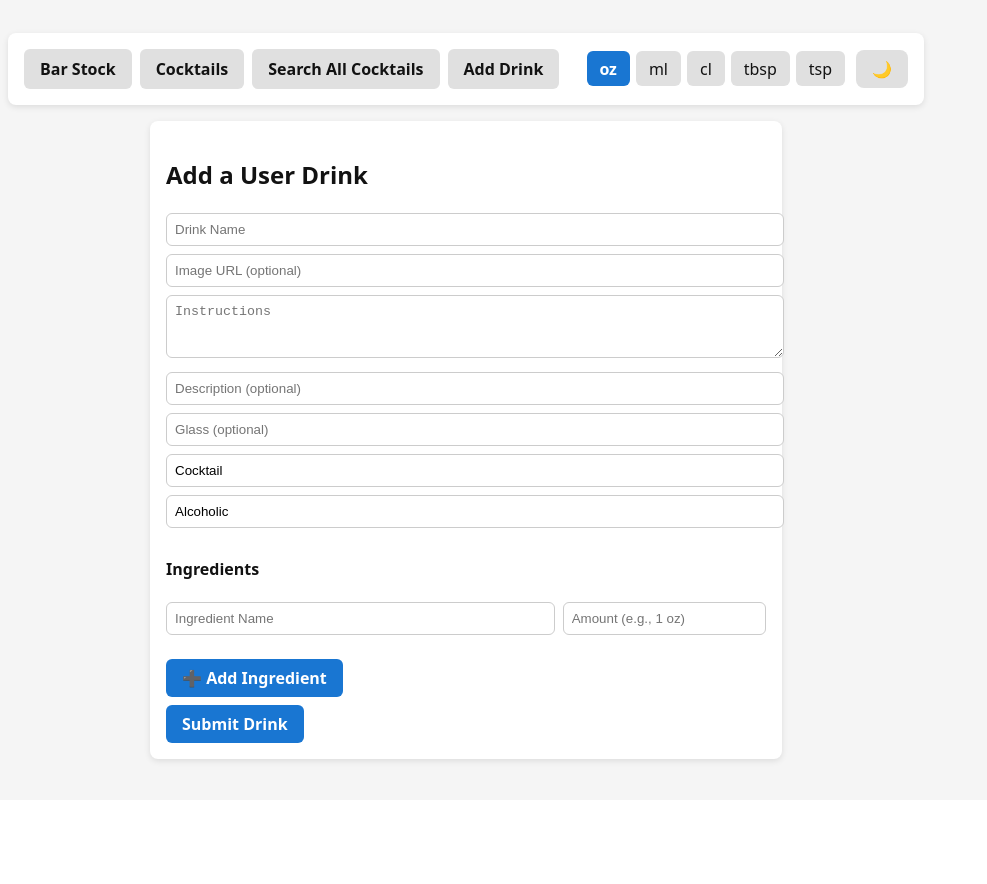
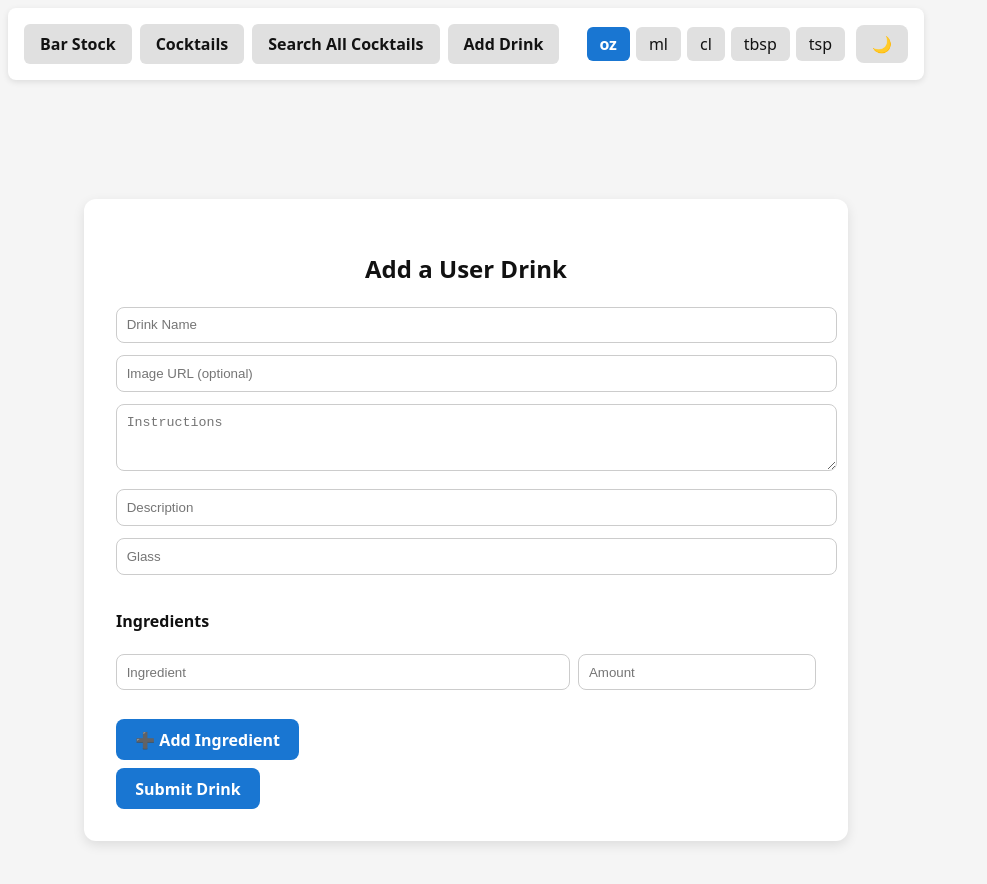
Before and after one commit to masterpoag/Bar-Mate, a React (Vite) app: page /add-drinks in a window 1280 px wide. Shown: the top 884 px of the page, without its empty margins (0-987 px from the left). Before the commit the page ends 800 px from the top, so only its background shows below. Built offline with nearby package versions, Linux system fonts and the light colour scheme.

Commit message:
making the style look better

```diff
--- a/src/pages/adddrink.jsx
+++ b/src/pages/adddrink.jsx
@@ -16,14 +16,13 @@ export default function UserDrinksPage({ darkMode }) {
   };
 
   const updateIngredient = (index, field, value) => {
-    const newIngredients = [...ingredients];
-    newIngredients[index][field] = value;
-    setIngredients(newIngredients);
+    const updated = [...ingredients];
+    updated[index][field] = value;
+    setIngredients(updated);
   };
 
   const removeIngredient = (index) => {
-    const newIngredients = ingredients.filter((_, i) => i !== index);
-    setIngredients(newIngredients);
+    setIngredients(ingredients.filter((_, i) => i !== index));
   };
 
   const handleSubmit = async (e) => {
@@ -32,14 +31,14 @@ export default function UserDrinksPage({ darkMode }) {
     const newDrink = {
       name: name.trim(),
       ingredients: ingredients
-        .filter((ing) => ing.name.trim() !== "")
-        .map((ing) => ({ name: ing.name.trim(), amount: ing.amount.trim() })),
+        .filter((i) => i.name.trim() !== "")
+        .map((i) => ({ name: i.name.trim(), amount: i.amount.trim() })),
       instructions: instructions.trim(),
       image: image.trim(),
       description: description.trim(),
       glass: glass.trim(),
-      category: category.trim(),
-      alcoholic: alcoholic.trim(),
+      category: category.trim() || "Cocktail",
+      alcoholic: alcoholic.trim() || "Alcoholic",
     };
 
     try {
@@ -49,8 +48,6 @@ export default function UserDrinksPage({ darkMode }) {
         body: JSON.stringify(newDrink),
       });
 
-      const data = await res.json();
-
       if (res.ok) {
         setSubmitted(true);
         setName("");
@@ -58,54 +55,65 @@ export default function UserDrinksPage({ darkMode }) {
         setImage("");
         setDescription("");
         setGlass("");
-        setCategory("Cocktail");
-        setAlcoholic("Alcoholic");
         setIngredients([{ name: "", amount: "" }]);
-      } else {
-        alert(data.message);
       }
     } catch (err) {
-      console.error(err);
-      alert("Failed to save drink. Is the server running?");
+      alert("Server not running.");
     }
   };
 
-  const formStyle = {
-    maxWidth: "600px",
-    margin: "1rem auto",
-    padding: "1rem",
-    background: darkMode ? "#1e1e1e" : "#fff",
-    color: darkMode ? "#f5f5f5" : "#121212",
-    borderRadius: "8px",
+  const pageStyle = {
+    minHeight: "100vh",
+    display: "flex",
+    justifyContent: "center",
+    alignItems: "center",
+    background: darkMode ? "#121212" : "#f5f5f5",
+    padding: "2rem",
+  };
+
+  const cardStyle = {
+    width: "100%",
+    maxWidth: "700px",
+    padding: "2rem",
+    borderRadius: "12px",
+    background: darkMode ? "#1e1e1e" : "#ffffff",
     boxShadow: darkMode
-      ? "0 2px 6px rgba(0,0,0,0.7)"
-      : "0 2px 6px rgba(0,0,0,0.1)",
+      ? "0 4px 12px rgba(0,0,0,0.6)"
+      : "0 4px 12px rgba(0,0,0,0.1)",
+    color: darkMode ? "#f1f1f1" : "#111",
   };
 
   const inputStyle = {
     width: "100%",
-    padding: "0.5rem",
-    marginBottom: "0.5rem",
-    borderRadius: "6px",
-    border: "1px solid #ccc",
+    padding: "0.6rem",
+    marginBottom: "0.8rem",
+    borderRadius: "8px",
+    border: darkMode ? "1px solid #444" : "1px solid #ccc",
+    background: darkMode ? "#2a2a2a" : "#fff",
+    color: darkMode ? "#f1f1f1" : "#111",
   };
 
   const buttonStyle = {
-    padding: "0.5rem 1rem",
-    borderRadius: "6px",
+    padding: "0.6rem 1.2rem",
+    borderRadius: "8px",
     border: "none",
     cursor: "pointer",
     fontWeight: "bold",
+    marginTop: "0.5rem",
     background: darkMode ? "#ff6f61" : "#1976d2",
     color: "#fff",
-    marginRight: "0.5rem",
-    marginTop: "0.5rem",
   };
 
   return (
-    <div style={formStyle}>
-      <h2>Add a User Drink</h2>
-      {submitted && <p style={{ color: "limegreen" }}>Drink added to temp JSON!</p>}
+    <div style={pageStyle}>
+      <div style={cardStyle}>
+        <h2 style={{ textAlign: "center" }}>Add a User Drink</h2>
+        {submitted && (
+          <p style={{ color: "limegreen", textAlign: "center" }}>
+            Drink added to temp JSON!
+          </p>
+        )}
+
         <form onSubmit={handleSubmit}>
           <input
             style={inputStyle}
@@ -114,43 +122,35 @@ export default function UserDrinksPage({ darkMode }) {
             onChange={(e) => setName(e.target.value)}
             required
           />
+
           <input
             style={inputStyle}
             placeholder="Image URL (optional)"
             value={image}
             onChange={(e) => setImage(e.target.value)}
           />
+
           <textarea
             style={inputStyle}
+            rows={3}
             placeholder="Instructions"
             value={instructions}
             onChange={(e) => setInstructions(e.target.value)}
-          rows={3}
             required
           />
+
           <input
             style={inputStyle}
-          placeholder="Description (optional)"
+            placeholder="Description"
             value={description}
             onChange={(e) => setDescription(e.target.value)}
           />
+
           <input
             style={inputStyle}
-          placeholder="Glass (optional)"
+            placeholder="Glass"
             value={glass}
             onChange={(e) => setGlass(e.target.value)}
-        />
-        <input
-          style={inputStyle}
-          placeholder="Category (default: Cocktail)"
-          value={category}
-          onChange={(e) => setCategory(e.target.value)}
-        />
-        <input
-          style={inputStyle}
-          placeholder="Alcoholic (default: Alcoholic)"
-          value={alcoholic}
-          onChange={(e) => setAlcoholic(e.target.value)}
           />
 
           <h4>Ingredients</h4>
@@ -161,16 +161,20 @@ export default function UserDrinksPage({ darkMode }) {
             >
               <input
                 style={{ ...inputStyle, flex: 2 }}
-              placeholder="Ingredient Name"
+                placeholder="Ingredient"
                 value={ing.name}
-              onChange={(e) => updateIngredient(idx, "name", e.target.value)}
+                onChange={(e) =>
+                  updateIngredient(idx, "name", e.target.value)
+                }
                 required
               />
               <input
                 style={{ ...inputStyle, flex: 1 }}
-              placeholder="Amount (e.g., 1 oz)"
+                placeholder="Amount"
                 value={ing.amount}
-              onChange={(e) => updateIngredient(idx, "amount", e.target.value)}
+                onChange={(e) =>
+                  updateIngredient(idx, "amount", e.target.value)
+                }
               />
               {ingredients.length > 1 && (
                 <button
@@ -183,14 +187,18 @@ export default function UserDrinksPage({ darkMode }) {
               )}
             </div>
           ))}
+
           <button type="button" style={buttonStyle} onClick={addIngredient}>
             ➕ Add Ingredient
           </button>
+
           <br />
+
           <button type="submit" style={buttonStyle}>
             Submit Drink
           </button>
         </form>
       </div>
+    </div>
   );
 }
```
Lines whose indentation alone changed are shown as unchanged.
